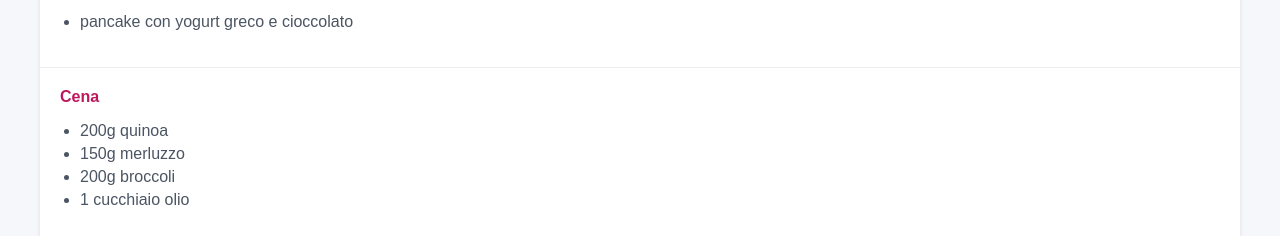
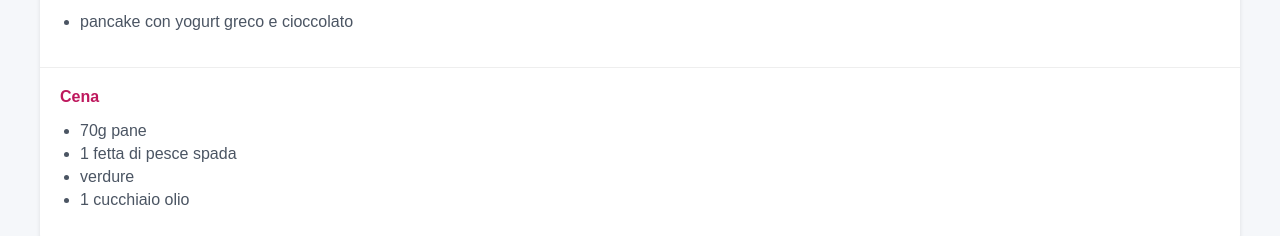
Before and after one commit to kevingame/piano-alimentare-Marta, a plain HTML site: page index.html in a window 1280 px wide. Shown: the part 1907-2143 px from the top of the page. Drawn offline with Linux system fonts and the light colour scheme.

Commit message:
index.html

```diff
--- a/index.html
+++ b/index.html
@@ -213,9 +213,9 @@
                 Cena
             </div>
             <ul class="food-list">
-                <li class="food-item">200g quinoa</li>
-                <li class="food-item">150g merluzzo</li>
-                <li class="food-item">200g broccoli</li>
+                <li class="food-item">70g pane</li>
+                <li class="food-item">1 fetta di pesce spada</li>
+                <li class="food-item">verdure</li>
                 <li class="food-item">1 cucchiaio olio</li>
             </ul>
         </div>
```
